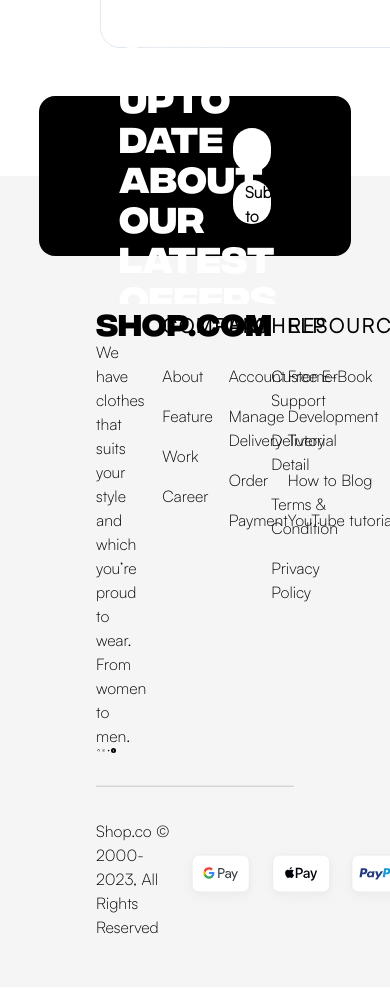
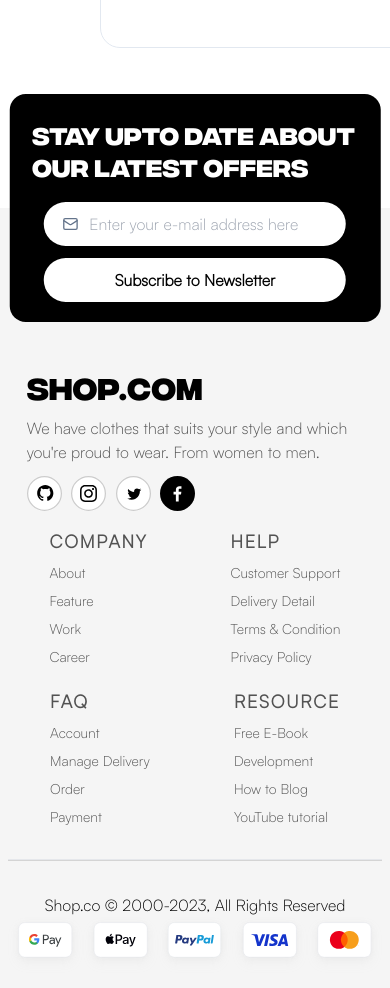
Before and after one commit to RajKishan1/shop.com, a Next.js app: page / in a window 390 px wide. Shown: the part 4120-5108 px from the top of the page. Built offline with nearby package versions, Linux system fonts and the light colour scheme.

Commit message:
fix:footer responsive

```diff
--- a/src/components/Footer/Footer.tsx
+++ b/src/components/Footer/Footer.tsx
@@ -4,12 +4,12 @@
 
 const Footer = () => {
   return (
-    <div className="relative w-full pb-12 bg-neutral-100 text-black px-24">
+    <div className="relative w-full pb-12 bg-neutral-100 text-black px-2 lg:px-24">
       <FooterContent />
       <hr className="w-full bg-neutral-300 text-black my-8 h-[2px]" />
-      <span className=" w-full flex justify-between">
+      <span className=" w-full flex flex-col lg:flex-row justify-between items-center">
         <p>Shop.co © 2000-2023, All Rights Reserved</p>
-        <span className="flex justify-between ">
+        <span className="flex justify-between">
           <Image alt="paymentIcon" src="/gpay.svg" width={80} height={60} />
           <Image alt="paymentIcon" src="/ipay.svg" width={80} height={60} />
           <Image alt="paymentIcon" src="/paypal.svg" width={80} height={30} />
--- a/src/components/Footer/FooterContent.tsx
+++ b/src/components/Footer/FooterContent.tsx
@@ -5,14 +5,14 @@
 
 const FooterContent = () => {
   return (
-    <div className="flex sm:flex-col lg:flex-row  justify-between bg-red-60">
-      <div className="w-[33%]  flex flex-col justify-between">
+    <div className="flex flex-col lg:flex-row  justify-between items-center bg-red-60">
+      <div className="w-[90%] lg:w-[33%] flex flex-col justify-between items-start mb-4 ">
         <h1 className="font-integral text-3xl">SHOP.COM</h1>
-        <p className=" w-1/2">
-          We have clothes that suits your style and which you’re proud to wear.
+        <p className="w-full lg:w-1/2 my-3 text-neutral-600">
+          We have clothes that suits your style and which you're proud to wear.
           From women to men.
         </p>
-        <span className="flex justify-between w-[30%]">
+        <span className="flex justify-between w-1/2 lg:w-[30%] ">
           <Link href={"https://github.com"}>
             <Image alt="" src="/github.svg" height={35} width={35} />
           </Link>
@@ -27,7 +27,7 @@
           </Link>
         </span>
       </div>
-      <span className="flex w-[33%] justify-around">
+      <div className="flex w-full lg:w-[33%] justify-around mb-5">
         <FooterList
           title="COMPANY"
           li1="About"
@@ -42,8 +42,8 @@
           li3="Terms & Condition"
           li4="Privacy Policy"
         />
-      </span>
-      <span className="flex w-[33%]  justify-around">
+      </div>
+      <div className="flex flex-row w-full lg:w-[33%]  justify-around">
         <FooterList
           title="FAQ"
           li1="Account"
@@ -52,13 +52,13 @@
           li4="Payment"
         />
         <FooterList
-          title="RESOURCES"
+          title="RESOURCE"
           li1="Free E-Book"
-          li2="Development Tutorial"
+          li2="Development "
           li3="How to Blog"
           li4="YouTube tutorial"
         />
-      </span>
+      </div>
     </div>
   );
 };
--- a/src/components/Footer/FooterList.tsx
+++ b/src/components/Footer/FooterList.tsx
@@ -9,9 +9,9 @@
 }
 const FooterList = ({ title, li1, li2, li3, li4 }: prop) => {
   return (
-    <div className="flex flex-col gap-4">
+    <div className="flex flex-col gap-2 lg:gap-4 text-sm lg:text-lg text-neutral-600">
       <Link href={""}>
-        <h1 className="font-bold text-xl my-2 tracking-widest">{title}</h1>
+        <h1 className="font-bold text-lg lg:text-xl my-0 lg:my-2 tracking-widest">{title}</h1>
       </Link>
       <Link href={""}>
         <p>{li1}</p>
--- a/src/components/offer.tsx
+++ b/src/components/offer.tsx
@@ -3,12 +3,12 @@
 
 const Offer = () => {
   return (
-    <div className="relative w-full h-64">
-      <div className="absolute w-[80%]  top-1/2 translate-y-[-50%] left-1/2 translate-x-[-50%] h-40 bg-black rounded-2xl flex items-center justify-between px-20">
-        <h1 className="w-2/5 text-4xl font-integral text-white">
+    <div className="relative w-full h-80 lg:h-64 ">
+      <div className="absolute w-[95%] lg:w-[80%]  top-1/2 translate-y-[-50%] left-1/2 translate-x-[-50%]  h-auto lg:h-40 bg-black rounded-2xl flex flex-col lg:flex-row items-center justify-between py-3 px-1 lg:px-20">
+        <h1 className="w-[90%] lg:w-2/5 text-2xl my-3 lg:text-4xl font-integral text-white">
           STAY UPTO DATE ABOUT OUR LATEST OFFERS
         </h1>
-        <span className="w-[25%] flex flex-col gap-2">
+        <span className="w-5/6 lg:w-[25%] flex flex-col gap-3 py-2">
           <div className="bg-white h-11 rounded-full overflow-hidden flex items-center px-4">
             <Mail className="text-slate-500 mr-2 " height={16} />
             <input type="text" placeholder="Enter your e-mail address here" className="w-full outline-none text-black"/>
```
